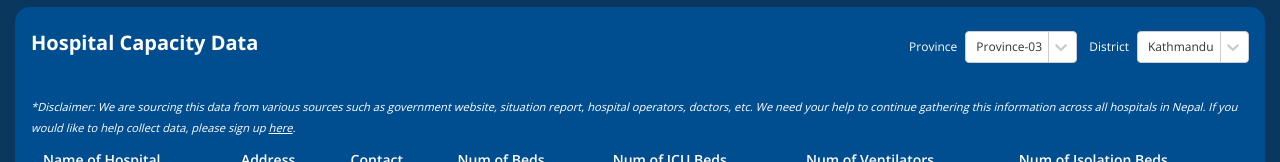
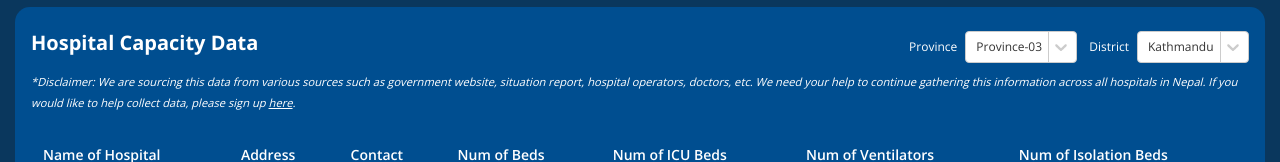
Before and after one commit to Fusemachines/covid-nepal-web, a React (Create React App) app: page / in a window 1280 px wide. Shown: the part 596-758 px from the top of the page. Built offline with nearby package versions, Linux system fonts and the light colour scheme; no server answers.

Commit message:
[Fix] : Temporary CSS fix

```diff
--- a/src/routes/dashboard/landing/hospitalCapacity/Table/HospitalCapacityTable.tsx
+++ b/src/routes/dashboard/landing/hospitalCapacity/Table/HospitalCapacityTable.tsx
@@ -27,6 +27,7 @@ const HospitalCapacityTable: FC<{}> = () => {
 
   return (
     <>
+      <div style={{ marginBottom: '20px', marginTop: '-25px' }}>
         <small>
           <i>
             *Disclaimer: We are sourcing this data from various sources such as government website, situation report,
@@ -38,6 +39,7 @@ const HospitalCapacityTable: FC<{}> = () => {
             .
           </i>
         </small>
+      </div>
       <Table responsive className="text-white">
         <thead>
           <tr>
```
Lines whose indentation alone changed are shown as unchanged.
